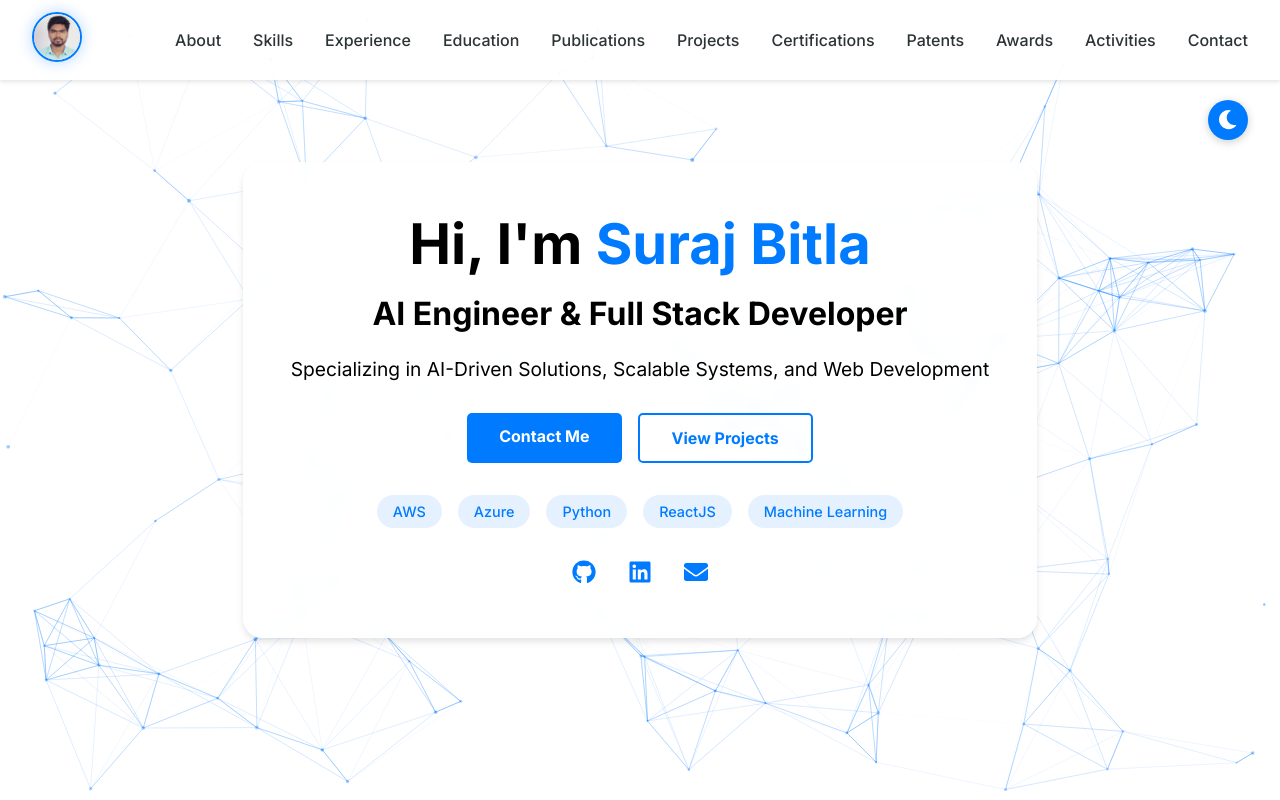
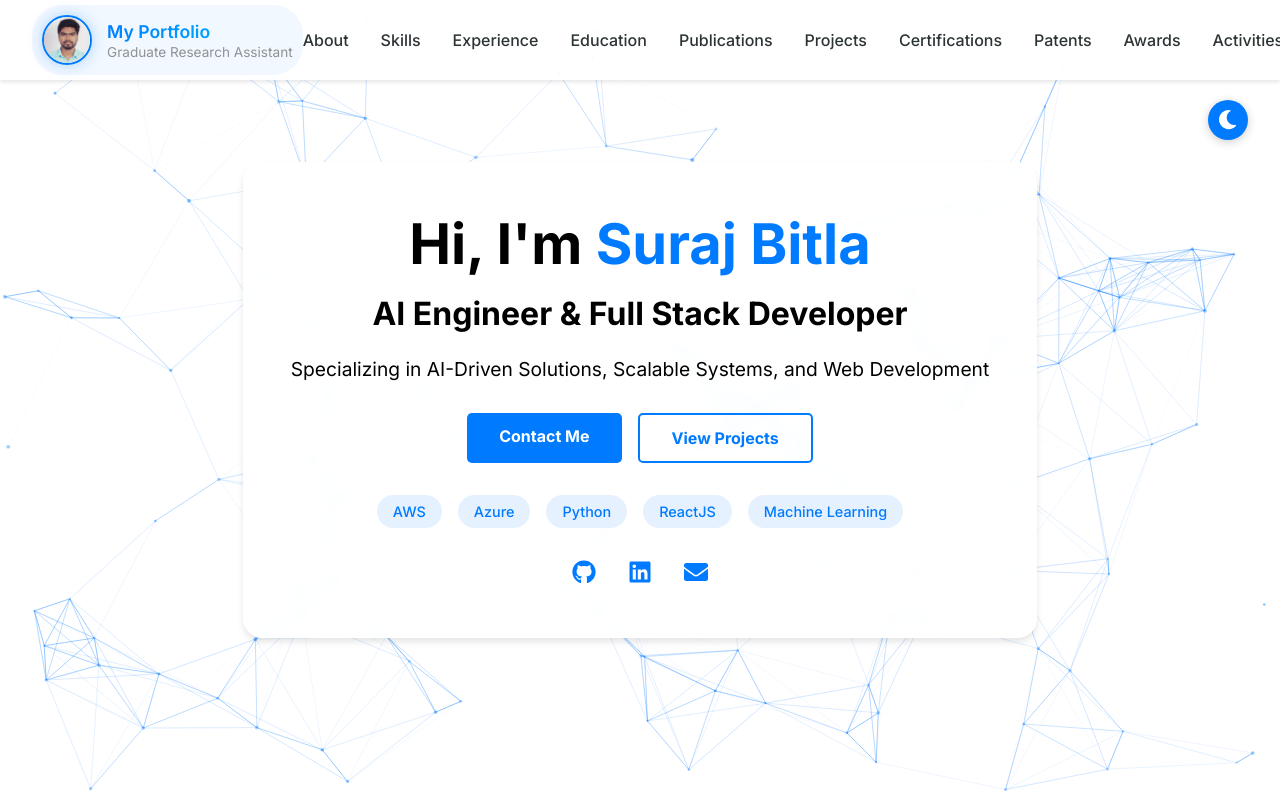
Before and after one commit to Surajbitla/portfolio, a React (Create React App) app: page / in a window 1280 px wide. Shown: the top 800 px of the page. Built offline with nearby package versions, Linux system fonts and the light colour scheme.

Commit message:
navbar issue & profile

```diff
--- a/src/components/Navbar/Navbar.css
+++ b/src/components/Navbar/Navbar.css
@@ -12,8 +12,13 @@
 }
 
 .navbar-brand {
-  font-size: 1.5rem;
-  font-weight: 600;
+  display: flex;
+  align-items: center;
+  gap: 15px;
+  padding: 10px;
+  border-radius: 30px;
+  transition: all 0.3s ease;
+  background: rgba(255, 255, 255, 0.05);
 }
 
 .navbar-brand a {
@@ -35,7 +40,6 @@
   padding: 0.5rem 0;
 }
 
-/* Active link indicator */
 .navbar-menu a::after {
   content: '';
   position: absolute;
@@ -52,7 +56,6 @@
   width: 100%;
 }
 
-/* Light mode styles */
 .light-mode .navbar {
   background-color: rgba(255, 255, 255, 0.95);
   box-shadow: 0 2px 4px rgba(0, 0, 0, 0.1);
@@ -71,7 +74,6 @@
   color: #007bff;
 }
 
-/* Dark mode styles */
 .dark-mode .navbar {
   background-color: rgba(26, 26, 26, 0.95);
   box-shadow: 0 2px 4px rgba(0, 0, 0, 0.3);
@@ -90,7 +92,6 @@
   color: #007bff;
 }
 
-/* Mobile menu styles */
 .navbar-burger {
   display: none;
   background: none;
@@ -103,7 +104,6 @@
   .navbar-menu {
     gap: 1.5rem;
   }
-
   .navbar-menu a {
     font-size: 0.9rem;
   }
@@ -113,11 +113,9 @@
   .navbar {
     padding: 1rem;
   }
-
   .navbar-burger {
     display: block;
   }
-
   .navbar-menu {
     display: none;
     position: absolute;
@@ -128,25 +126,20 @@
     padding: 1rem;
     gap: 1rem;
   }
-
   .light-mode .navbar-menu {
     background-color: rgba(255, 255, 255, 0.95);
   }
-
   .dark-mode .navbar-menu {
     background-color: rgba(26, 26, 26, 0.95);
   }
-
   .navbar-menu.active {
     display: flex;
   }
-
   .navbar-menu a::after {
     bottom: -5px;
   }
 }
 
-/* Add these section-specific styles */
 section {
   scroll-margin-top: 80px;
   min-height: calc(100vh - 80px);
@@ -154,15 +147,78 @@ section {
 }
 
 .profile-pic {
-  width: 40px;
-  height: 40px;
+  width: 45px;
+  height: 45px;
   border-radius: 50%;
   cursor: pointer;
-  transition: all 0.2s ease;
+  transition: all 0.3s ease;
   border: 2px solid transparent;
+  object-fit: cover;
 }
 
 .profile-pic:hover {
   transform: scale(1.05);
   border-color: #007bff;
 }
+
+.brand-info {
+  display: flex;
+  flex-direction: column;
+  gap: 2px;
+}
+
+.brand-title {
+  font-size: 1.1rem;
+  font-weight: 600;
+  background: linear-gradient(135deg, #007bff, #00bfff);
+  -webkit-background-clip: text;
+  background-clip: text;
+  -webkit-text-fill-color: transparent;
+  margin: 0;
+}
+
+.brand-role {
+  font-size: 0.85rem;
+  opacity: 0.7;
+  margin: 0;
+  white-space: nowrap;
+}
+
+.light-mode .navbar-brand {
+  background: rgba(0, 123, 255, 0.05);
+}
+
+.light-mode .brand-role {
+  color: #666;
+}
+
+.dark-mode .navbar-brand {
+  background: rgba(255, 255, 255, 0.05);
+}
+
+.dark-mode .brand-role {
+  color: #ccc;
+}
+
+.navbar-brand:hover {
+  background: rgba(0, 123, 255, 0.1);
+  transform: translateY(-1px);
+}
+
+.profile-pic:hover {
+  border-color: #007bff;
+  transform: scale(1.05);
+}
+
+@media (max-width: 768px) {
+  .navbar-brand {
+    gap: 10px;
+  }
+  .profile-pic {
+    width: 40px;
+    height: 40px;
+  }
+  .brand-info {
+    display: none;
+  }
+}
--- a/src/components/Navbar/Navbar.jsx
+++ b/src/components/Navbar/Navbar.jsx
@@ -8,12 +8,10 @@ const Navbar = () => {
 
   useEffect(() => {
     const handleScroll = () => {
-      // Get all sections and navbar height for offset
+      requestAnimationFrame(() => {
         const sections = document.querySelectorAll('section[id]');
         const navHeight = document.querySelector('.navbar').offsetHeight;
         const scrollPosition = window.scrollY + navHeight + 50;
-
-      // Find the current section
         let current = '';
 
         sections.forEach(section => {
@@ -21,7 +19,6 @@ const Navbar = () => {
           const sectionHeight = section.offsetHeight;
           const sectionId = section.getAttribute('id');
 
-        // Don't update active section if modal is open
           const modalOverlay = document.querySelector('.modal-overlay');
           if (!modalOverlay && scrollPosition >= sectionTop && scrollPosition < sectionTop + sectionHeight) {
             current = sectionId;
@@ -31,18 +28,17 @@ const Navbar = () => {
         if (current !== '') {
           setActiveSection(current);
         }
+      });
     };
 
     window.addEventListener('scroll', handleScroll);
     handleScroll();
-
     return () => window.removeEventListener('scroll', handleScroll);
   }, []);
 
   const handleNavClick = (e, sectionId) => {
     e.preventDefault();
 
-    // Close any open modal
     const modalOverlay = document.querySelector('.modal-overlay');
     if (modalOverlay) {
       const closeButton = modalOverlay.querySelector('.modal-close');
@@ -51,7 +47,6 @@ const Navbar = () => {
       }
     }
 
-    // After a small delay to allow modal to close
     setTimeout(() => {
       const section = document.getElementById(sectionId);
       const navHeight = document.querySelector('.navbar').offsetHeight;
@@ -66,7 +61,6 @@ const Navbar = () => {
     }, 100);
   };
 
-  // Navigation items array
   const navItems = [
     ['About', 'about'],
     ['Skills', 'skills'],
@@ -90,6 +84,10 @@ const Navbar = () => {
           className="profile-pic"
           onClick={() => setIsProfileModalOpen(true)}
         />
+        <div className="brand-info">
+          <span className="brand-title">My Portfolio</span>
+          <span className="brand-role">Graduate Research Assistant</span>
+        </div>
       </div>
       <div className="navbar-menu">
         {navItems.map(([label, id]) => (
--- a/src/components/ProfileModal/ProfileModal.css
+++ b/src/components/ProfileModal/ProfileModal.css
@@ -81,7 +81,8 @@
 }
 
 .profile-picture:hover {
-  transform: scale(1.05) rotate(5deg);
+  border-color: #007bff;
+  box-shadow: 0 10px 30px rgba(0, 123, 255, 0.3);
 }
 
 .status-indicator {
--- a/src/components/ProfileModal/ProfileModal.jsx
+++ b/src/components/ProfileModal/ProfileModal.jsx
@@ -5,6 +5,7 @@ import {
   FaUserGraduate, FaChartLine, FaBrain, FaBolt, FaCloud, FaLayerGroup
 } from 'react-icons/fa';
 import './ProfileModal.css';
+import PropTypes from 'prop-types';
 
 const ProfileModal = ({ isOpen, onClose }) => {
   if (!isOpen) return null;
@@ -121,4 +122,9 @@ const ProfileModal = ({ isOpen, onClose }) => {
   );
 };
 
+ProfileModal.propTypes = {
+  isOpen: PropTypes.bool.isRequired,
+  onClose: PropTypes.func.isRequired
+};
+
 export default ProfileModal;
```
Lines whose indentation alone changed are shown as unchanged.
